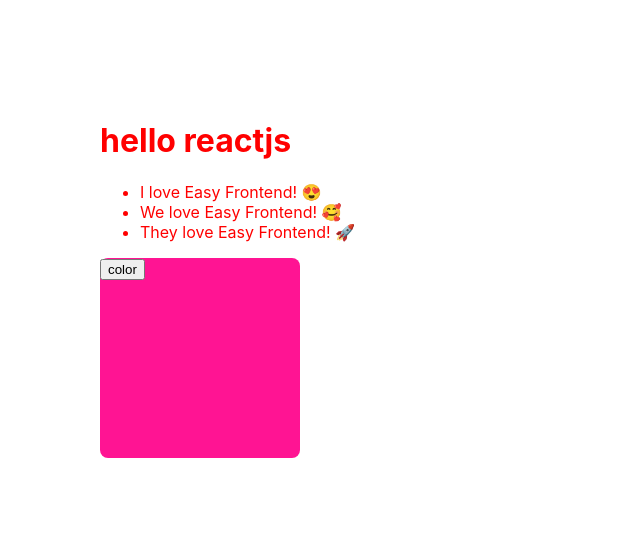
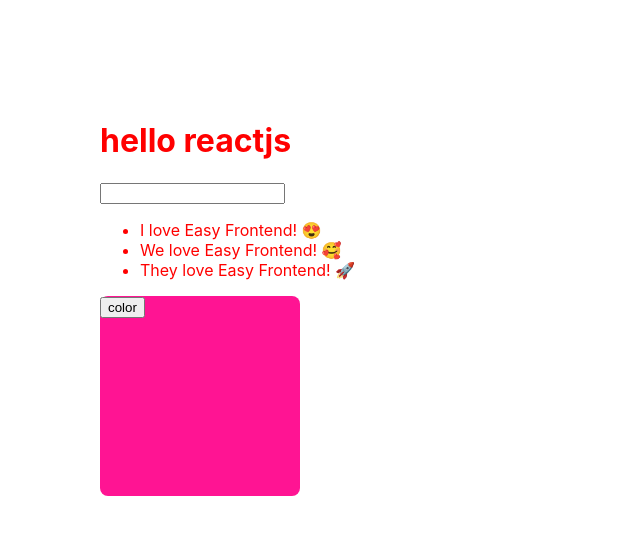
Before and after one commit to quochoa2002/react-hook-basic, a React (Create React App) app: page / in a window 1280 px wide. Shown: the top 534 px of the page, without its empty margins (0-640 px from the left). Built offline with nearby package versions, Linux system fonts and the light colour scheme.

Commit message:
add todo

```diff
--- a/src/App.js
+++ b/src/App.js
@@ -2,6 +2,7 @@
 import ColorBox from './components/ColorBox';
 import { useState } from 'react';
 import TodoList from './components/TodoList ';
+import TodoForm from './components/TodoForm';
 
 function App() {
   const [todoList, setTodoList] = useState([
@@ -12,7 +13,7 @@
 
     function handleTodoClick(todo) {
       console.log(todo)
-      const index = todoList.findIndex(x =>x.id === todo.id);
+      const index = todoList.findIndex(x => x.id === todo.id);
       if(index < 0) return;
 
 
@@ -21,9 +22,23 @@
     setTodoList(newTodoList);
     }
 
+    function handleTodoFromSubmit(fromValues) {
+      console.log(fromValues)
+      // add new todo
+      const newTodo = {
+        id: todoList.length + 1,
+        ...fromValues,
+      }
+      const newTodoList = [...todoList]
+      newTodoList.push(newTodo)
+
+      setTodoList(newTodoList)
+    }
+
   return (
     <div className="app">
       <h1>hello reactjs</h1>
+      <TodoForm onSubmit={handleTodoFromSubmit}/>
       <TodoList todos={todoList} onTodoClick={handleTodoClick}/>
       <ColorBox />
     </div>
--- /dev/null
+++ b/src/components/TodoForm/index.jsx
@@ -0,0 +1,42 @@
+import React from 'react';
+import PropTypes from 'prop-types';
+import { useState } from 'react';
+
+TodoForm.propTypes = {
+    onSubmit: PropTypes.func,
+};
+
+TodoForm.defaultProps = {
+    onSubmit: null,
+}
+
+function TodoForm(props) {
+    const { onSubmit } = props;
+    const [value, setValue] = useState('');
+    function handleValueOnchange(e) {
+        console.log(e.target.value)
+        setValue(e.target.value)
+    }
+
+    function handleSubmit(e) {
+        // prevent reloading browser
+        e.preventDefault();
+        if(!onSubmit) return;
+
+        const fromValues = {
+            title: value,
+        };
+        onSubmit(fromValues);
+
+        // reset from
+        setValue('')
+    }
+
+    return (
+        <form onSubmit={handleSubmit}>
+            <input type="text" value={value} onChange={handleValueOnchange}/>
+        </form>
+    );
+}
+
+export default TodoForm;
```
